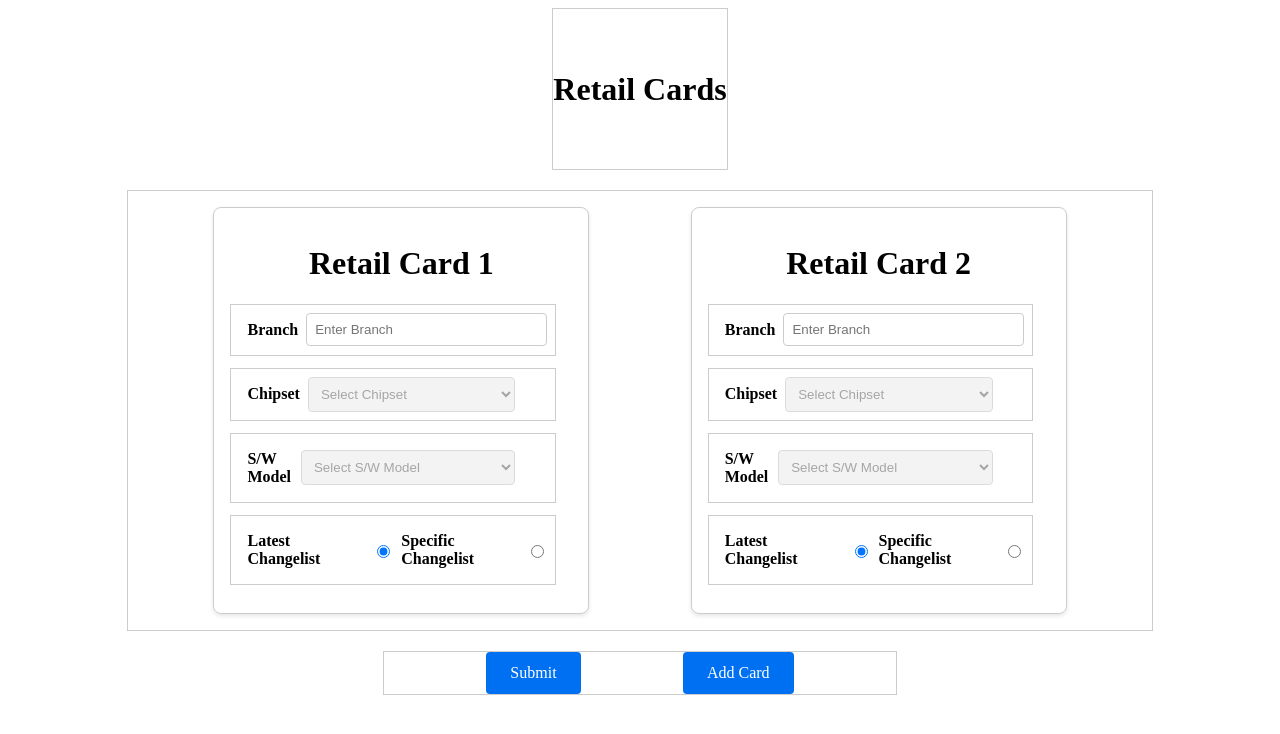
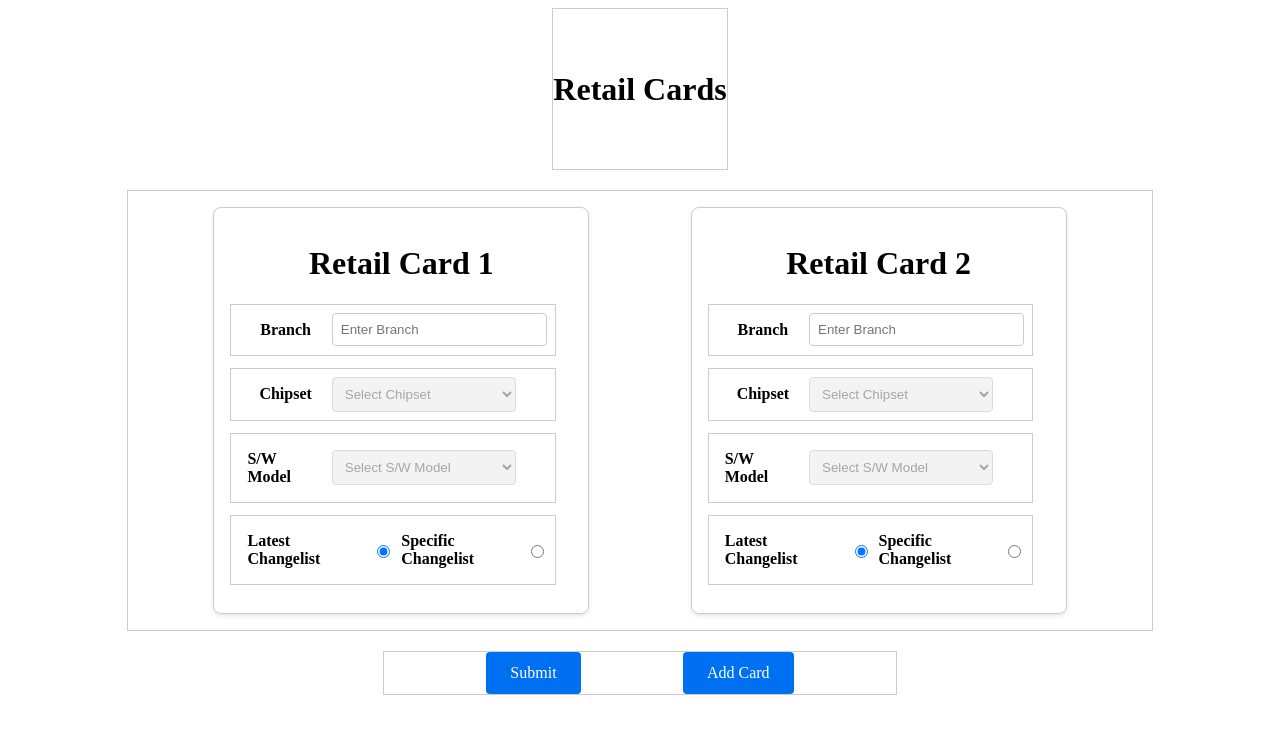
Before and after one commit to goyalh4164/FMS, a Next.js app: page /retail in a window 1280 px wide. Shown: the top 734 px of the page. Built offline with nearby package versions, Linux system fonts and the light colour scheme.

Commit message:
removed flex property and added width

```diff
--- a/components/LicenseInputCard/LicenseInputCard.module.css
+++ b/components/LicenseInputCard/LicenseInputCard.module.css
@@ -0,0 +1,10 @@
+.container {
+  border: 1px solid #ccc;
+  border-radius: 8px;
+  padding: 16px;
+  margin: 16px;
+  box-shadow: 0 2px 4px rgba(0, 0, 0, 0.1);
+}
+.heading_container h1 {
+  text-align: center;
+}
--- a/components/SelectInput/SelectInput.module.css
+++ b/components/SelectInput/SelectInput.module.css
@@ -9,7 +9,7 @@
 }
 .input_label_container {
   display: flex;
-  flex: 1;
+  width: 30%;
   align-items: center;
   justify-content: center;
 }
@@ -18,16 +18,9 @@
   font-weight: bold;
 }
 .user_input_container {
-  flex: 4;
+  width: 70%;
   display: flex;
   align-items: center;
-  width: 90%;
-}
-.user_input_container input {
-  width: 100%;
-  padding: 8px;
-  border: 1px solid #ccc;
-  border-radius: 4px;
 }
 .user_input_container select {
   width: 100%;
--- a/components/TextInput/TextInput.module.css
+++ b/components/TextInput/TextInput.module.css
@@ -9,7 +9,8 @@
 }
 .input_label_container {
   display: flex;
-  flex: 1;
+  /* flex: 1; */
+  width: 30%;
   align-items: center;
   justify-content: center;
 }
@@ -18,10 +19,9 @@
   font-weight: bold;
 }
 .user_input_container {
-  flex: 4;
+  width: 70%;
   display: flex;
   align-items: center;
-  width: 90%;
 }
 .user_input_container input {
   width: 100%;
@@ -29,9 +29,3 @@
   border: 1px solid #ccc;
   border-radius: 4px;
 }
-.user_input_container select {
-  width: 100%;
-  padding: 8px;
-  border: 1px solid #ccc;
-  border-radius: 4px;
-}
```
